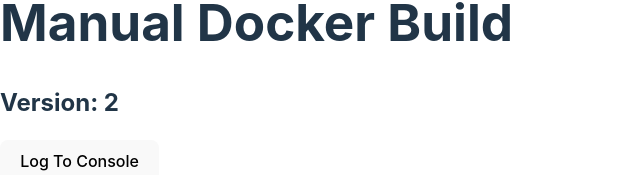
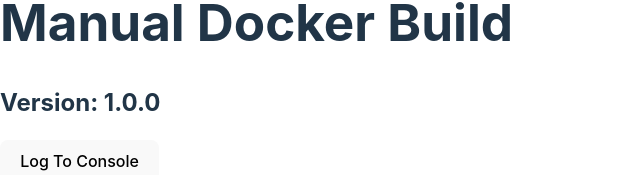
Before and after one commit to jpdevpersonal/dockercicd, a React (Vite) app: page / in a window 1280 px wide. Shown: the part 420-595 px from the top of the page, without its empty margins (0-640 px from the left). Built offline with nearby package versions, Linux system fonts and the light colour scheme; the HTML template or start-up script is replaced by a standard one.

Commit message:
Shows app version

```diff
--- a/src/App.tsx
+++ b/src/App.tsx
@@ -1,11 +1,13 @@
 import { useEffect } from "react";
 
 function App() {
+  const app_version = import.meta.env.VITE_APP_VERSION;
+
   useEffect(() => {
     console.log("hello world");
   }, []);
   function handleClick() {
-    console.log("Hello");
+    console.log("Version" + { app_version });
   }
 
   return (
@@ -14,7 +16,7 @@ function App() {
       <div className="card">
         <h1>Manual checkout</h1>
         <h1>Manual Docker Build</h1>
-        <h2>Version: 2</h2>
+        <h2>Version: {app_version}</h2>
         <button onClick={handleClick}>Log To Console</button>
       </div>
     </>
```
Also changed, not shown: progress.txt, 1 other file (tests, documents, lock files or other folders).
